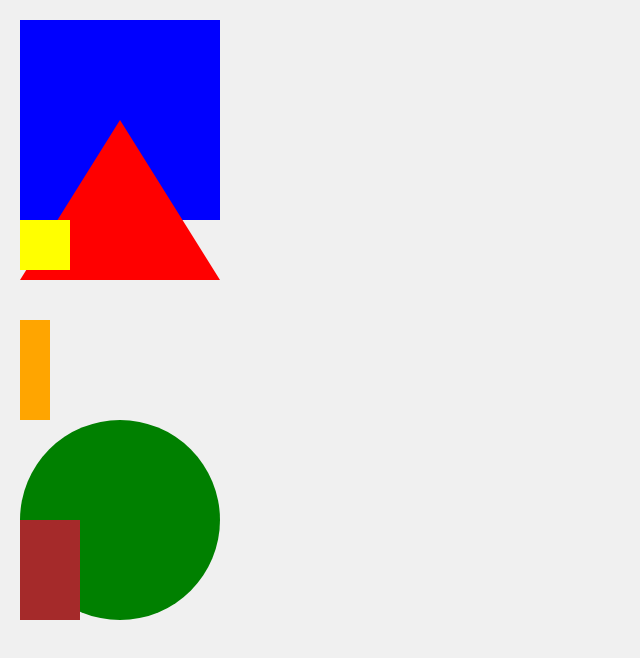
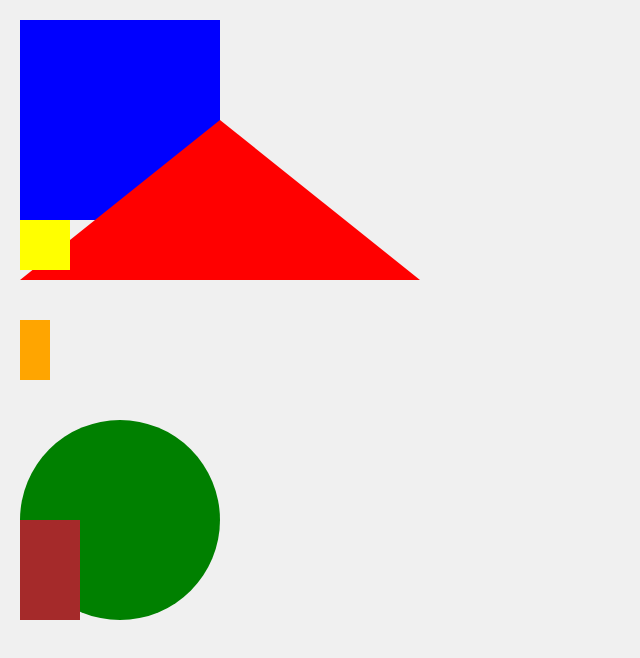
Before and after one commit to sdbedir/sekilden-sekil, a plain HTML site: page index.html in a window 1280 px wide. Shown: the whole page, without its empty margins (0-640 px from the left). Drawn offline with Linux system fonts and the light colour scheme.

Commit message:
Update styles.css

```diff
--- a/styles.css
+++ b/styles.css
@@ -21,8 +21,8 @@ body {
 
 /* Şekilleri sol tarafta yukarıdan aşağı sıralıyoruz */
 #square { top: 20px; left: 20px; width: 200px; height: 200px; background-color: blue; }
-#triangle { top: 140px; left: 45px; width: 0; height: 0; border-left: 100px solid transparent; border-right: 100px solid transparent; border-bottom: 160px solid red; }
-#yellow-rectangle { top: 240px; left: 20px; width: 50px; height: 50px; background-color: yellow; }
-#orange-rectangle { top: 310px; left: 20px; width: 30px; height: 100px; background-color: orange; }
+#triangle { top: 140px; left: 45px; width: 0; height: 0; border-left: 200px solid transparent; border-right: 200px solid transparent; border-bottom: 160px solid red; }
+#yellow-rectangle { top: 20px; left: 20px; width: 50px; height: 50px; background-color: yellow; }
+#orange-rectangle { top: 310px; left: 20px; width: 30px; height: 60px; background-color: orange; }
 #circle { top: 360px; left: 20px; width: 200px; height: 200px; background-color: green; border-radius: 50%; }
 #brown-rectangle { top: 480px; left: 20px; width: 60px; height: 100px; background-color: brown; }
```
